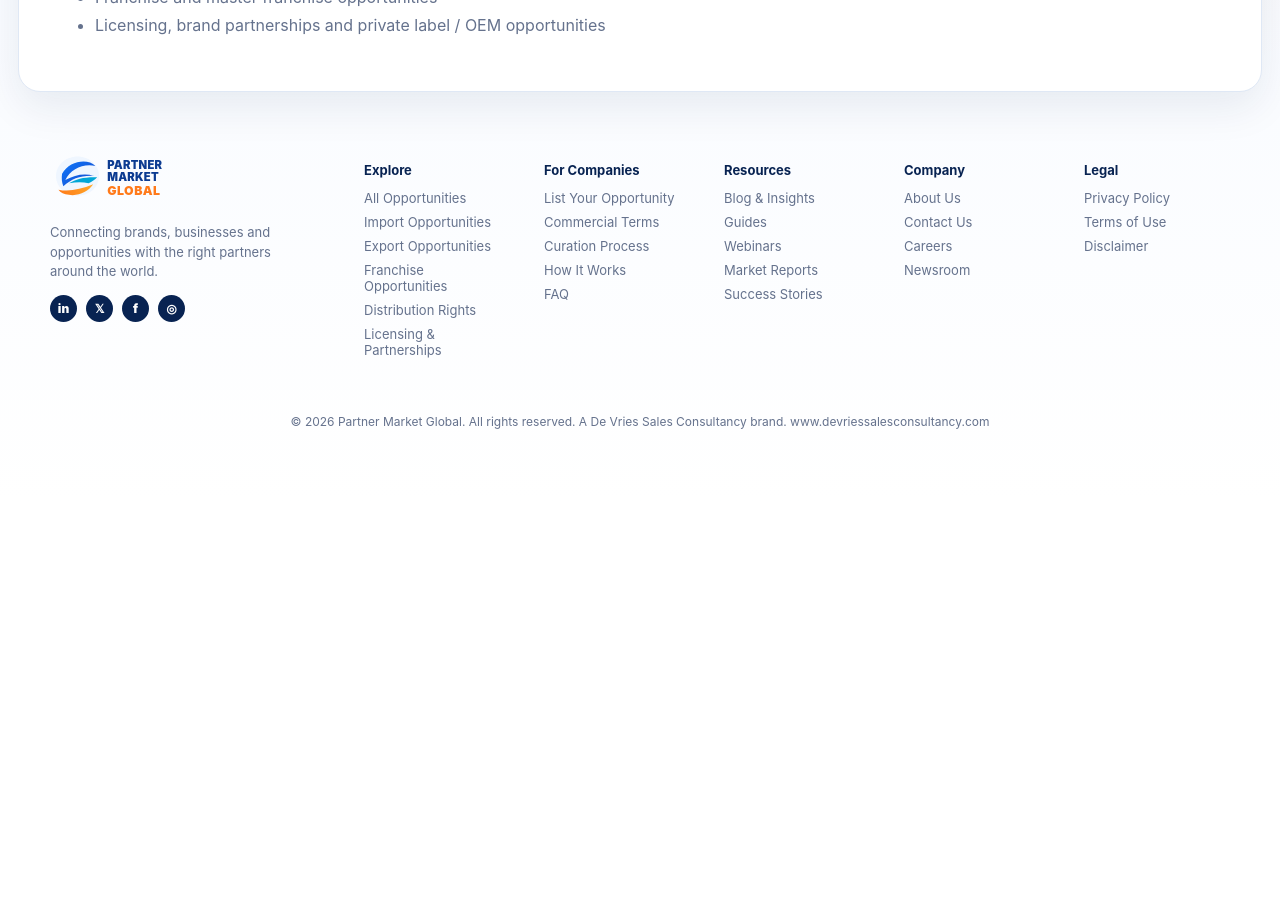
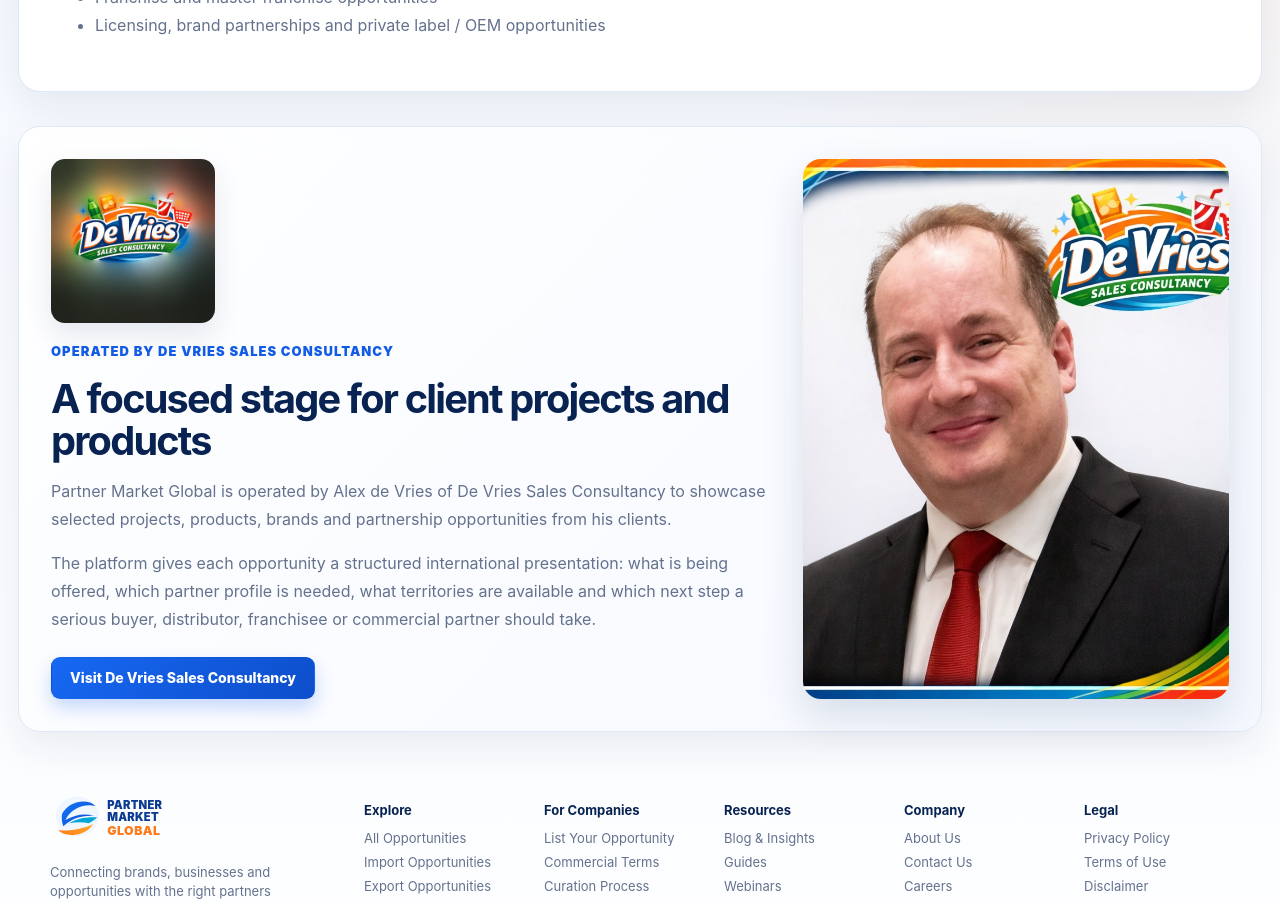
Before and after one commit to alexdevriesxing/partner-market-global, a Next.js app: page /en/about in a window 1280 px wide. Shown: the part 520-1422 px from the top of the page. Before the commit the page ends 1023 px from the top, so only its background shows below. Built offline with nearby package versions, Linux system fonts and the light colour scheme.

Commit message:
Add De Vries operator story to about page

```diff
--- a/app/[locale]/about/page.tsx
+++ b/app/[locale]/about/page.tsx
@@ -16,6 +16,7 @@
   const t = await getTranslations('about');
 
   return (
+    <>
       <section className="content-section">
         <div className="eyebrow">{t('eyebrow')}</div>
         <h1>{t('headline')}</h1>
@@ -28,5 +29,40 @@
           ))}
         </ul>
       </section>
+
+      <section className="about-operator-section" aria-labelledby="operator-title">
+        <div className="about-operator-copy">
+          <img
+            className="about-operator-logo"
+            src="/assets/devries-sales-consultancy-logo.jpg"
+            alt="De Vries Sales Consultancy"
+          />
+          <div className="eyebrow">Operated by De Vries Sales Consultancy</div>
+          <h2 id="operator-title">A focused stage for client projects and products</h2>
+          <p>
+            Partner Market Global is operated by Alex de Vries of De Vries Sales Consultancy
+            to showcase selected projects, products, brands and partnership opportunities
+            from his clients.
+          </p>
+          <p>
+            The platform gives each opportunity a structured international presentation:
+            what is being offered, which partner profile is needed, what territories are
+            available and which next step a serious buyer, distributor, franchisee or
+            commercial partner should take.
+          </p>
+          <a
+            className="btn btn-primary"
+            href="https://www.devriessalesconsultancy.com"
+            target="_blank"
+            rel="noopener noreferrer"
+          >
+            Visit De Vries Sales Consultancy
+          </a>
+        </div>
+        <div className="about-operator-media">
+          <img src="/assets/alex-devries.jpg" alt="Alex de Vries of De Vries Sales Consultancy" />
+        </div>
+      </section>
+    </>
   );
 }
--- a/app/globals.css
+++ b/app/globals.css
@@ -684,6 +684,60 @@
 .content-section h1, .content-section h2 { letter-spacing: -.035em; }
 .content-section p, .content-section li { color: var(--muted); line-height: 1.75; }
 
+.about-operator-section {
+  margin: 34px 0;
+  display: grid;
+  grid-template-columns: minmax(0, 1.05fr) minmax(300px, .62fr);
+  gap: 30px;
+  align-items: stretch;
+  background:
+    linear-gradient(135deg, rgba(255,255,255,.94), rgba(244,248,255,.94)),
+    radial-gradient(circle at 88% 14%, rgba(255,122,26,.14), transparent 28%);
+  border: 1px solid var(--border);
+  border-radius: 22px;
+  padding: 32px;
+  box-shadow: var(--shadow);
+}
+.about-operator-copy {
+  display: flex;
+  flex-direction: column;
+  align-items: flex-start;
+  justify-content: center;
+}
+.about-operator-logo {
+  width: 164px;
+  height: auto;
+  border-radius: 14px;
+  margin-bottom: 20px;
+  box-shadow: 0 12px 28px rgba(8,35,82,.10);
+}
+.about-operator-section h2 {
+  margin: 0 0 14px;
+  font-size: clamp(28px, 3.1vw, 44px);
+  line-height: 1.05;
+  letter-spacing: -.045em;
+}
+.about-operator-section p {
+  max-width: 760px;
+  margin: 0 0 16px;
+  color: var(--muted);
+  font-size: 16px;
+  line-height: 1.75;
+}
+.about-operator-section .btn { margin-top: 8px; }
+.about-operator-media {
+  min-height: 360px;
+  border-radius: 18px;
+  overflow: hidden;
+  box-shadow: 0 18px 42px rgba(8,35,82,.13);
+}
+.about-operator-media img {
+  display: block;
+  width: 100%;
+  height: 100%;
+  object-fit: cover;
+}
+
 .admin-shell {
   display: grid; grid-template-columns: 240px 1fr; gap: 20px;
 }
@@ -750,6 +804,11 @@
   .page-hero h1 { font-size: clamp(28px, 7vw, 48px); }
   .page-hero p { font-size: 15px; }
   .page-hero img { display: none; }
+  .about-operator-section { grid-template-columns: 1fr; padding: 22px 18px; margin: 20px 0; }
+  .about-operator-logo { width: 138px; }
+  .about-operator-section h2 { font-size: 25px; }
+  .about-operator-section p { font-size: 14px; }
+  .about-operator-media { min-height: 260px; }
   .opportunity-grid, .pricing-grid, .who-grid, .process-row, .content-grid-2 { grid-template-columns: 1fr; padding: 0; }
   .pricing-card.popular { transform: translateY(0); }
   .who-grid { gap: 12px; }
```
Also changed, not shown: public/assets/alex-devries.jpg (added), public/assets/devries-sales-consultancy-logo.jpg (added). Lines whose indentation alone changed are shown as unchanged.
